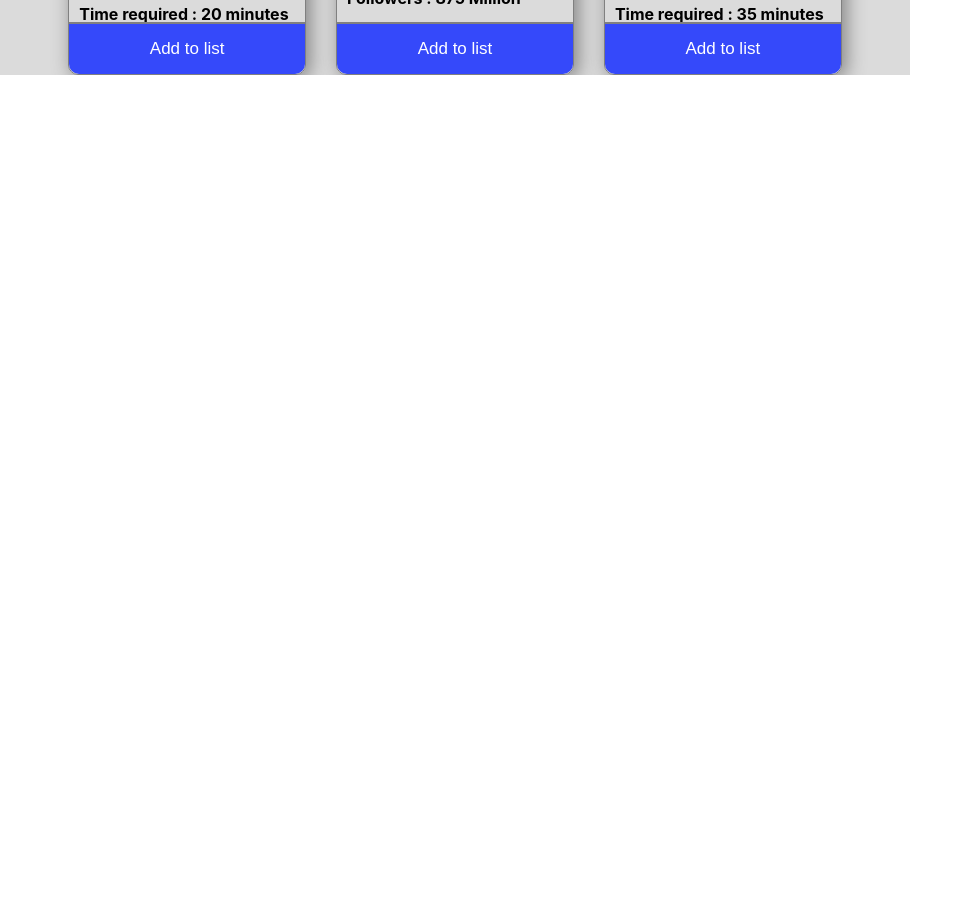
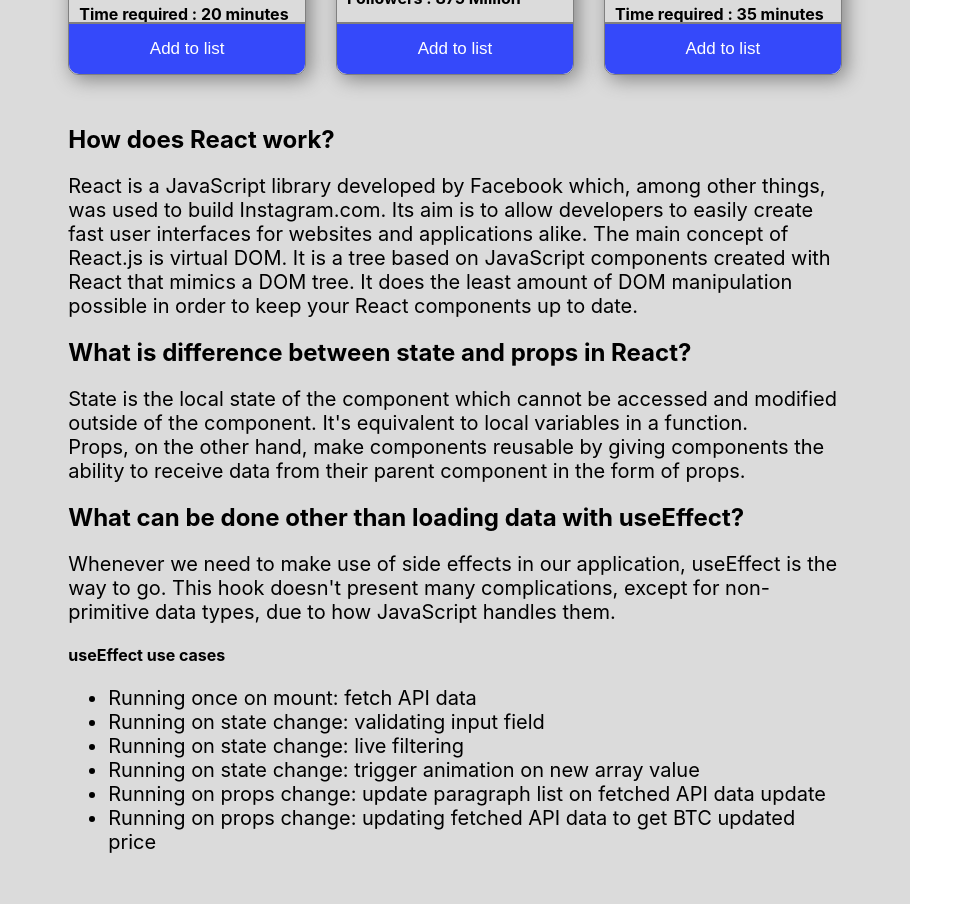
Before and after one commit to jubayer44/sports-adventures-club, a React (Create React App) app: page / in a window 1280 px wide. Shown: the part 2160-3064 px from the top of the page, without its empty margins (0-973 px from the left). Before the commit the page ends 2235 px from the top, so only its background shows below. Built offline with nearby package versions, Linux system fonts and the light colour scheme.

Commit message:
question-section-completed

```diff
--- a/src/App.js
+++ b/src/App.js
@@ -6,7 +6,7 @@ function App() {
 
   return (
     <div>
-      <Home/>
+      <Home />
     </div>
   );
 }
--- a/src/components/Home/Home.css
+++ b/src/components/Home/Home.css
@@ -62,16 +62,16 @@
     gap: 30px;
 }
 
-/* @media screen and (max-width: 992px and min-width:767px) {
-    .home {
-        display: grid;
-        grid-template-columns: 2fr 1fr;
-        background-color: red;
+.question {
+    margin: 50px 0;
+}
+.question p{
+    font-size: 20px;
+}
 
-    }
-} */
-
-
+.question ul, li {
+    font-size: 20px;
+}
 
 @media screen and (min-width:768px) and (max-width: 992px) {
     .cards-container {
--- a/src/components/Home/Home.js
+++ b/src/components/Home/Home.js
@@ -4,6 +4,7 @@ import img from '../Images/Logo.png';
 import myPic from '../Images/myPic.jpg'
 import Calculate from '../Calculate/Calculate';
 import SingleCard from '../SingleCard/SingleCard';
+import Question from '../Question/Question';
 
 const Home = () => {
     const [cards, setCards] = useState([]);
@@ -19,7 +20,7 @@ const Home = () => {
         const storedCart = JSON.parse(localStorage.getItem('cart'));
         let newCart = [];
         setSportsData(newCart)
-        if(storedCart){
+        if (storedCart) {
             newCart = [...storedCart, sport]
         }
         else {
@@ -40,7 +41,6 @@ const Home = () => {
                         <h1>SPORTS-ADVENTURES-CLUB</h1>
                     </div>
                     <h2>Select Today's Game...</h2>
-                    {/* <Card /> */}
                     <div className='cards-container'>
                         {
                             cards.map(sports => <SingleCard sport={sports}
@@ -49,10 +49,12 @@ const Home = () => {
                             />)
                         }
                     </div>
-
+                    <div className='question'>
+                            <Question/>
                         </div>
                 </div>
-            <div style={{padding: '20px'}}>
+            </div>
+            <div style={{ padding: '20px' }}>
                 <div className='person'>
                     <img src={myPic} alt="" />
                     <div>
@@ -75,7 +77,7 @@ const Home = () => {
                     </div>
                 </div>
                 <div>
-                <Calculate sportsData={sportsData} cards={cards}/>
+                    <Calculate sportsData={sportsData} cards={cards} />
                 </div>
             </div>
         </div>
--- /dev/null
+++ b/src/components/Question/Question.js
@@ -0,0 +1,35 @@
+import React from 'react';
+
+const Question = () => {
+    return (
+        <div>
+            <div>
+                <h2>How does React work?</h2>
+                <p>React is a JavaScript library developed by Facebook which, among other things, was used to build Instagram.com. Its aim is to allow developers to easily create fast user interfaces for websites and applications alike. The main concept of React.js is virtual DOM. It is a tree based on JavaScript components created with React that mimics a DOM tree. It does the least amount of DOM manipulation possible in order to keep your React components up to date.</p>
+            </div>
+
+            <div>
+                <h2>What is difference between state and props in React?</h2>
+                <p>State is the local state of the component which cannot be accessed and modified outside of the component. It's equivalent to local variables in a function. <br />
+                    Props, on the other hand, make components reusable by giving components the ability to receive data from their parent component in the form of props.</p>
+            </div>
+
+            <div>
+                <h2>What can be done other than loading data with useEffect?</h2>
+                <p>Whenever we need to make use of side effects in our application, useEffect is the way to go. This hook doesn't present many complications, except for non-primitive data types, due to how JavaScript handles them.</p>
+                <h4>useEffect use cases</h4>
+                <ul>
+                    <li>Running once on mount: fetch API data</li>
+                    <li>Running on state change: validating input field</li>
+                    <li>Running on state change: live filtering</li>
+                    <li>Running on state change: trigger animation on new array value</li>
+                    <li>Running on props change: update paragraph list on fetched API data update</li>
+                    <li>Running on props change: updating fetched API data to get BTC updated price</li>
+                </ul>
+            </div>
+
+        </div>
+    );
+};
+
+export default Question;
--- a/src/components/SingleCard/SingleCard.js
+++ b/src/components/SingleCard/SingleCard.js
@@ -3,7 +3,6 @@ import './SingleCard.css'
 
 const SingleCard = ({ sport, handleAddToCart }) => {
 
-    // console.log(sport)
 
     const { name, img, description, followers, time } = sport;
     return (
@@ -15,7 +14,7 @@ const SingleCard = ({ sport, handleAddToCart }) => {
                 <p><strong>Followers : {followers}</strong></p>
                 <p><strong>Time required : {time} minutes</strong></p>
             </div>
-                <button onClick={()=>handleAddToCart(sport)}>Add to list</button>
+            <button onClick={() => handleAddToCart(sport)}>Add to list</button>
         </div>
     );
 };
```
Also changed, not shown: public/data.json (+0 -10 lines), src/components/Calculate/Calculate.js (+4 -4 lines), src/components/Question/Question.css (added). Lines whose indentation alone changed are shown as unchanged.
